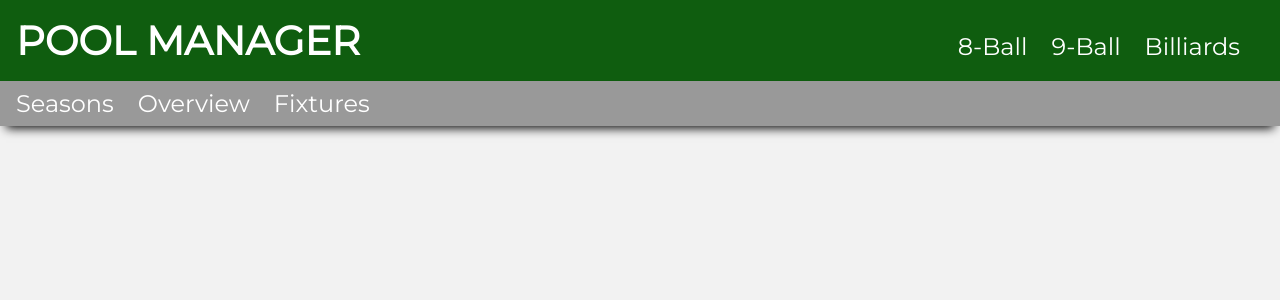
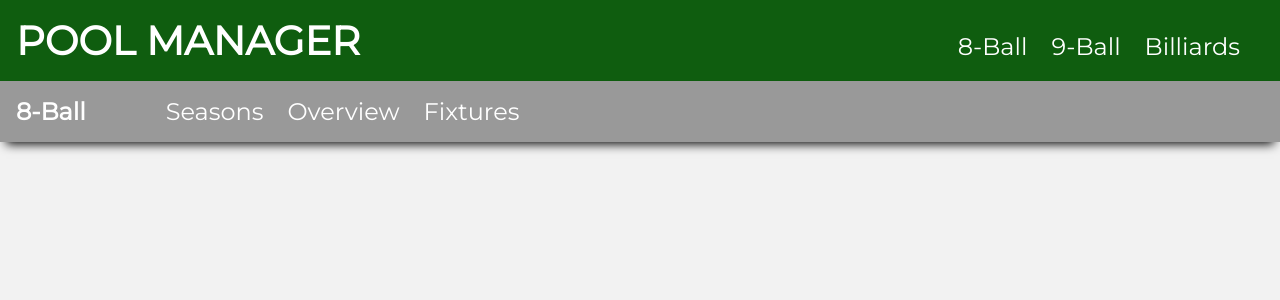
Before and after one commit to NLDInterns2019/nld-pool-league, a React (Create React App) app in the folder client/: page / in a window 1280 px wide. Shown: the top 300 px of the page. Built offline with nearby package versions, Linux system fonts and the light colour scheme.

Commit message:
Added a title to the sub nav bar

```diff
--- a/client/src/App.css
+++ b/client/src/App.css
@@ -29,6 +29,7 @@ body {
 }
 
 .header ul {
+  display: inline-block;
   align-content: right;
 }
 
@@ -53,6 +54,13 @@ body {
   font-weight: bold;
 }
 
+.nav h2 {
+  color: white;
+  display: inline-block;
+  margin-top: 0.5rem;
+  margin-bottom: 0.5rem;
+}
+
 .subnav {
   padding-left: 1rem;
   padding-top: 0.5rem;
@@ -64,6 +72,8 @@ body {
 .subnav ul {
   padding: 0rem;
   margin: 0rem;
+  display: inline-block;
+  padding-left: 5rem;
 }
 
 hr {
--- a/client/src/components/Navigator.js
+++ b/client/src/components/Navigator.js
@@ -10,6 +10,7 @@ class Navigator extends Component {
 
     return (
       <div className="nav">
+        <h2>{this.props.title}</h2>
         <ul>{itemsToBeDisplayed}</ul>
       </div>
     );
--- a/client/src/components/SubNavBar.js
+++ b/client/src/components/SubNavBar.js
@@ -6,7 +6,7 @@ class SubNavBar extends Component {
   render() {
     return (
       <div className="subnav">
-        <Navigator items={["Seasons", "Overview", "Fixtures"]} />
+        <Navigator title="8-Ball" items={["Seasons", "Overview", "Fixtures"]} />
       </div>
     );
   }
```
